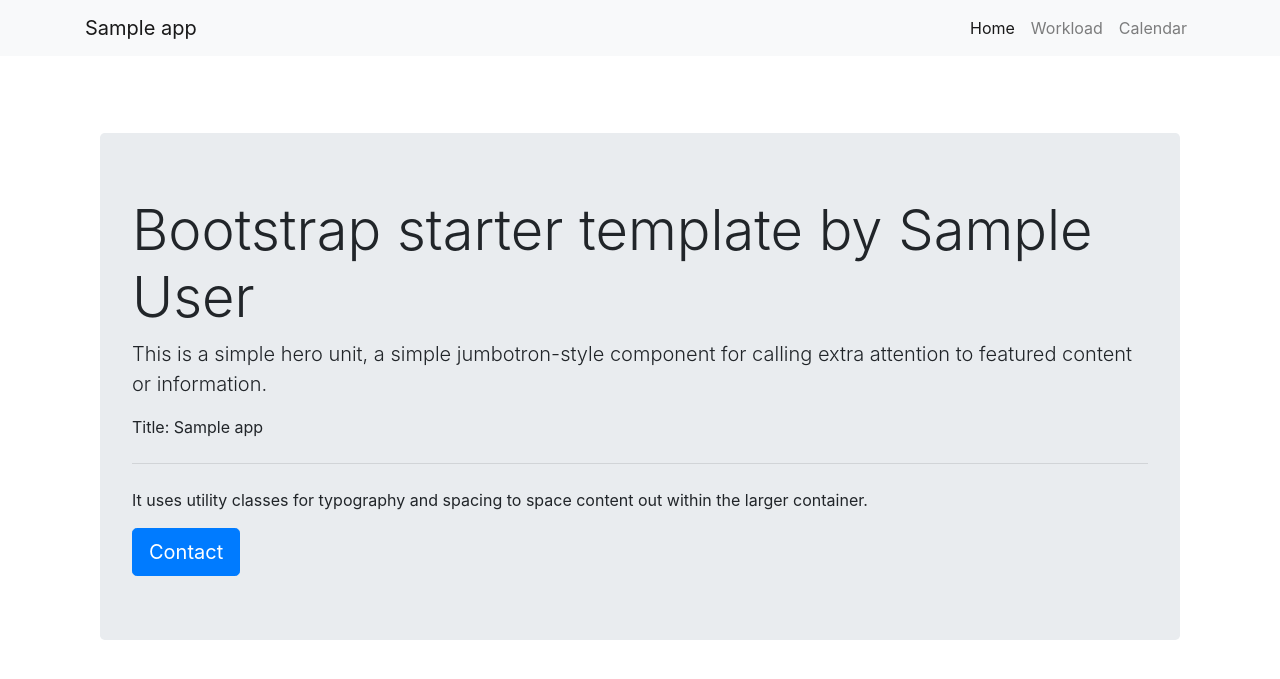
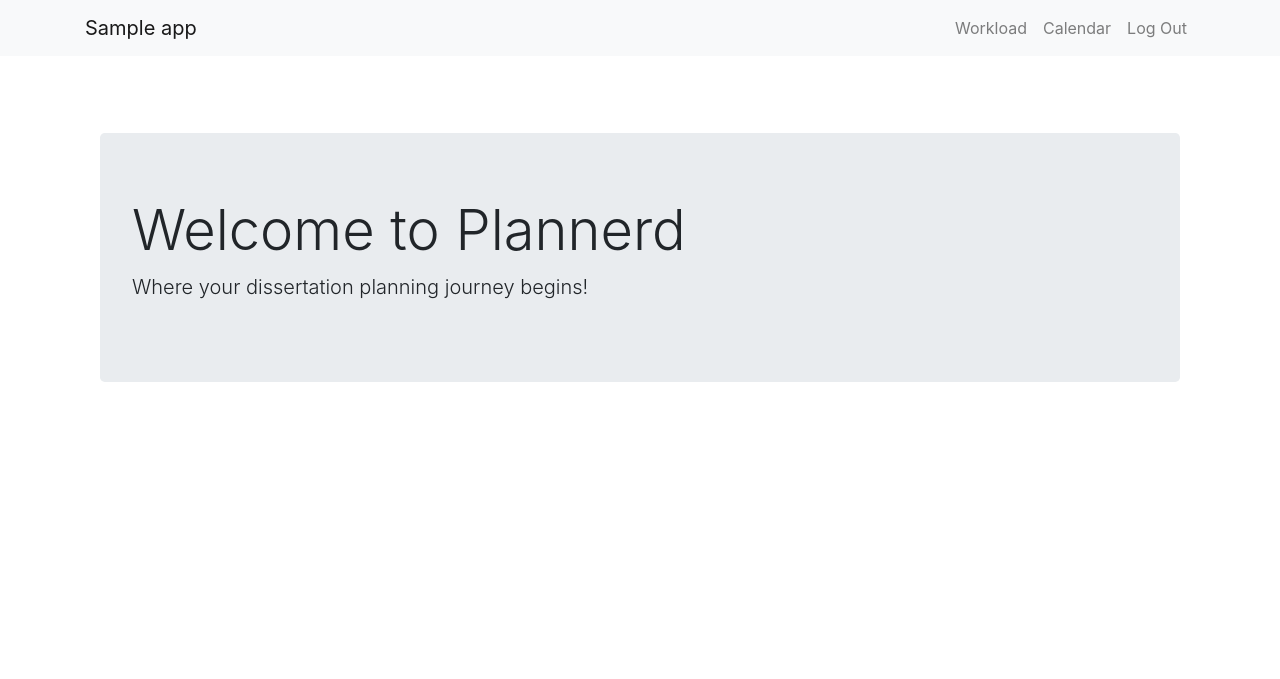
Before and after one commit to Licencinho/PMA, a Flask app: template templates/index.html in a window 1280 px wide. Shown: the top 679 px of the page. Run offline with Flask 2, Linux system fonts and the light colour scheme; the template is opened without the code that fills it: most values are stand-ins (such as "Sample title", 1, 10 or a date in 2020); some libraries are stand-ins or nearby versions.

Commit message:
Adding login functionality
Login is added with a users.csv file

```diff
--- a/NamesTwo.csv
+++ /dev/null
@@ -1,6 +0,0 @@
-ID,Name,Email,Age,Specialism
-1,Martin,martin@fake.com,67.0,Wrestling
-2,Liping,liping@fake.com,29.0,Knives
-3,Jordan,jordan@fake.com,25.0,Boxing
-4,Michael,michael@fake.com,38.0,Modern dance
-5,Alonso,al.olate@gmail.com,35.0,asadsd
--- a/templates/includes/_navbar.html
+++ b/templates/includes/_navbar.html
@@ -2,23 +2,21 @@
 <!-- Navigation -->
 <nav class="navbar navbar-expand-lg navbar-light bg-light fixed-top">
   <div class="container">
-    <a class="navbar-brand" href="/">{{app_data['project_name']}}</a>
+    <a class="navbar-brand">{{app_data['project_name']}}</a>
     <button class="navbar-toggler" type="button" data-toggle="collapse" data-target="#navbarResponsive" aria-controls="navbarResponsive" aria-expanded="false" aria-label="Toggle navigation">
           <span class="navbar-toggler-icon"></span>
         </button>
     <div class="collapse navbar-collapse" id="navbarResponsive">
       <ul class="navbar-nav ml-auto">
-        <li class="nav-item active">
-          <a class="nav-link" href="/">Home
-                <span class="sr-only">(current)</span>
-              </a>
-        </li>
         <li class="nav-item">
           <a class="nav-link" href="/workload">Workload</a>
         </li>
         <li class="nav-item">
           <a class="nav-link" href="/calendar">Calendar</a>
         </li>
+        <li class="nav-item">
+          <a class="nav-link" href="/">Log Out</a>
+        </li>
       </ul>
     </div>
   </div>
--- a/templates/index.html
+++ b/templates/index.html
@@ -2,12 +2,8 @@
 
 {% block body %}
 <div class="jumbotron">
-    <h1 class="display-4">Bootstrap starter template by {{ app_data['author'] }} </h1>
-    <p class="lead">This is a simple hero unit, a simple jumbotron-style component for calling extra attention to featured content or information.</p>
-    <p>Title: {{ app_data['html_title'] }}</p>
+    <h1 class="display-4">Welcome to Plannerd</h1>
+    <p class="lead">Where your dissertation planning journey begins!</p>
 
-    <hr class="my-4">
-    <p>It uses utility classes for typography and spacing to space content out within the larger container.</p>
-    <a class="btn btn-primary btn-lg" href="/contact" role="button">Contact</a>
   </div>
 {% endblock %}
--- /dev/null
+++ b/users.csv
@@ -0,0 +1,5 @@
+ID,email,password
+1,alonso@plannerd.com,alonsoyeah
+2,liping@plannerd.com,lipingyeah
+3,jordan@plannerd.com,jordanyeah
+4,michael@plannerd.com,michaelyeah
```
Also changed, not shown: templates/calendar.html (+1 -14 lines), templates/login.html (added, +21 -0 lines), static/plannerd_logo.png (added), 1 other file.
